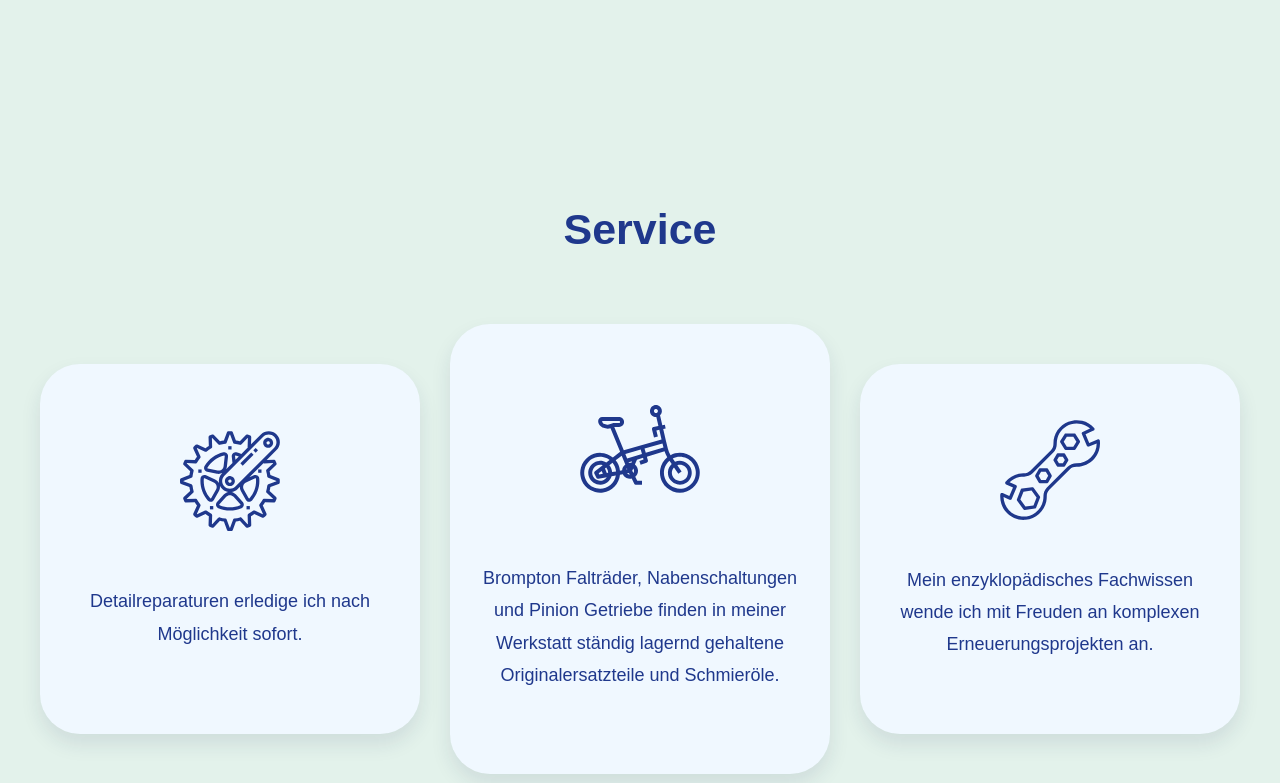
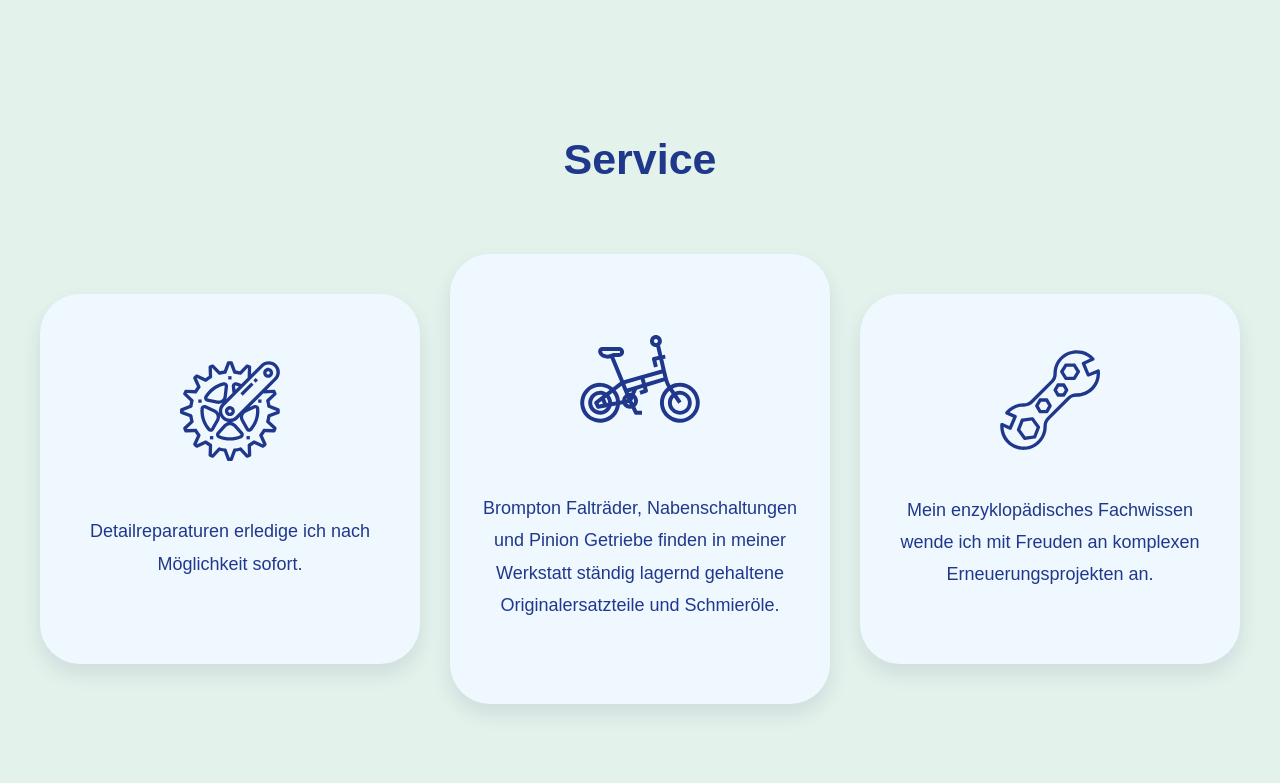
Before and after one commit to nenadmarinkovic/fahrrad-archive, a Next.js app: page / in a window 1280 px wide. Shown: the part 537-1320 px from the top of the page. Built offline with nearby package versions, Linux system fonts and the light colour scheme.

Commit message:
Update Content.js

```diff
--- a/styles/Content.js
+++ b/styles/Content.js
@@ -1,7 +1,7 @@
 import styled from "styled-components";
 
 export const ContentWraper = styled.div`
-  margin-top: 100px;
+  margin-top: 20px;
 
   @media (max-width: 1145px) {
     margin-top: 0;
```
